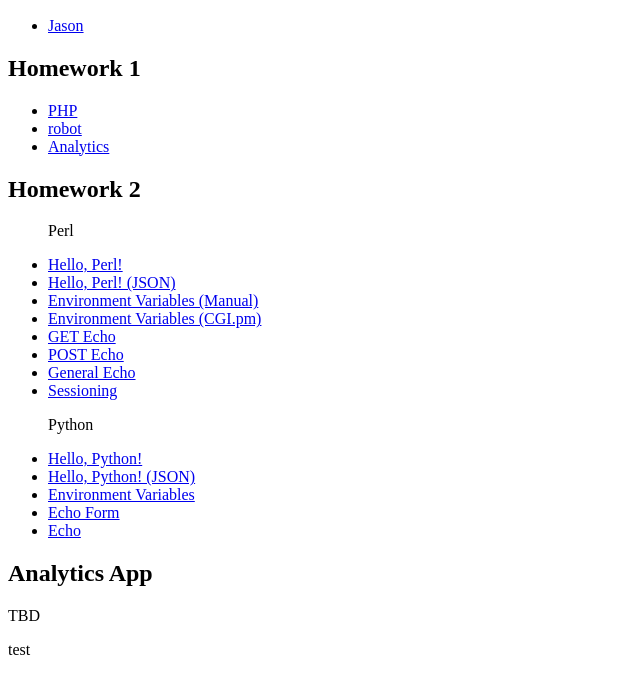
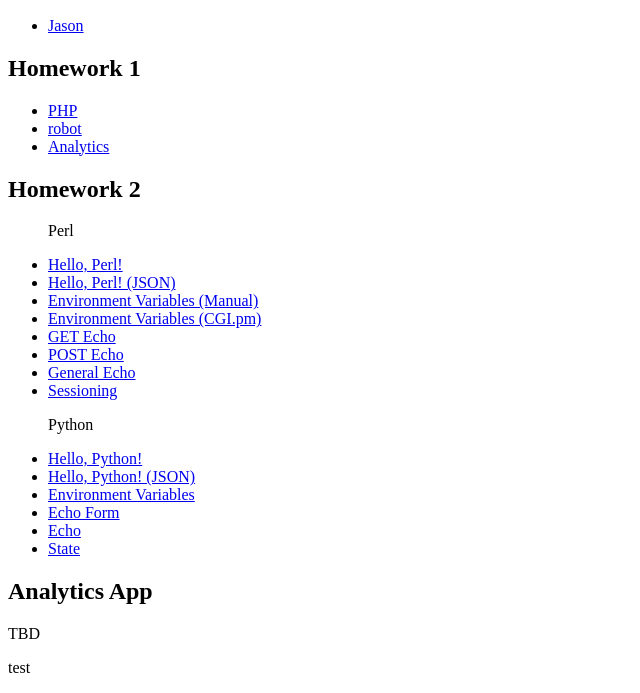
Before and after one commit to jasonhuan9/cse135_site, a plain HTML site: page index.html in a window 1280 px wide. Shown: the part 110-803 px from the top of the page, without its empty margins (0-640 px from the left). Drawn offline with Linux system fonts and the light colour scheme.

Commit message:
state python

```diff
--- a/index.html
+++ b/index.html
@@ -40,6 +40,7 @@
         <li><a href=hw2/python/environment-python.py>Environment Variables</a></li>
         <li><a href=hw2/echoform.html>Echo Form</a></li>
         <li><a href=hw2/python/echo-python.py>Echo</a></li>
+        <li><a href=hw2/python/state-python.py>State</a></li>
     </ul>
   <h2>Analytics App</h2>
     <p>TBD</p>
```
